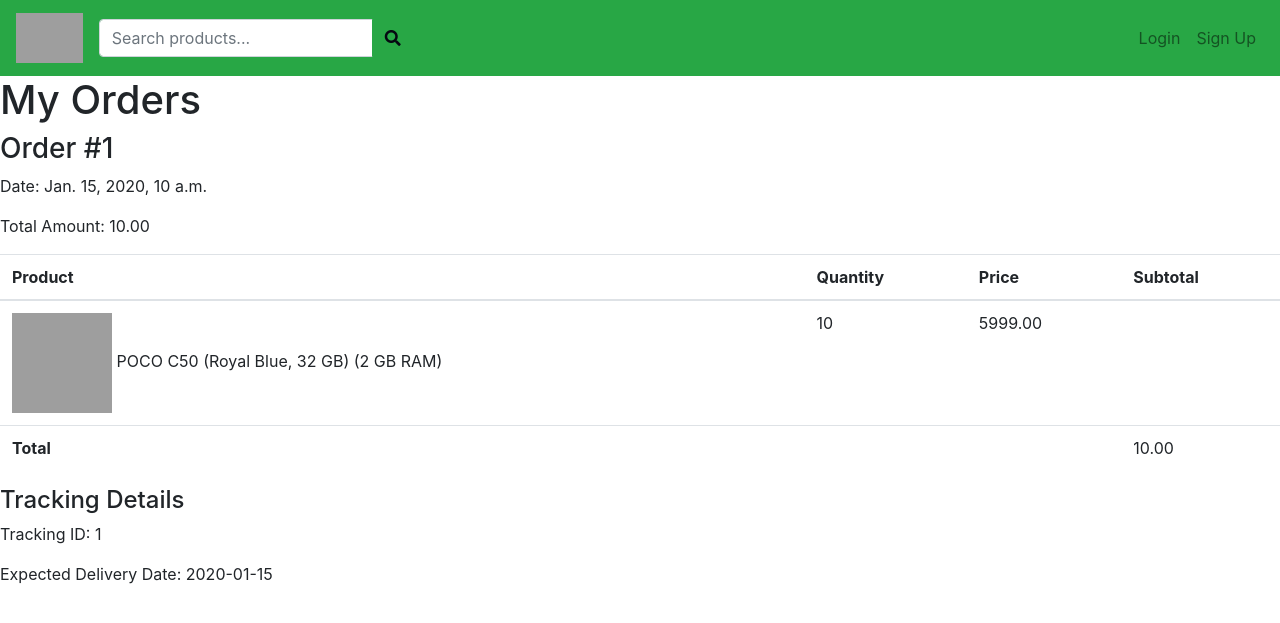
After one commit to Narikodan/ecom_vishnu, a Django app: page /my_orders/ in a window 1280 px wide. The commit adds this page. Shown: the top 623 px of the page. Run offline with Django 4.2, Linux system fonts and the light colour scheme; a user stored in the database is signed in; data comes from the database, SQL or seed files in the repository; both versions use the stored data as it was after the commit; tables that the repository leaves empty hold one stand-in row (values such as "Sample post"); some libraries are stand-ins or nearby versions; grey boxes are pictures that could not be loaded.

Commit message:
razorpay payment integration added

```diff
--- a/myapp/admin.py
+++ b/myapp/admin.py
@@ -1,5 +1,5 @@
 from django.contrib import admin
-from .models import User, Product, Cart, ShippingAddress
+from .models import User, Product, Cart, ShippingAddress, UserOrder, OrderItem
 
 
 
@@ -9,3 +9,5 @@ admin.site.register(User)
 admin.site.register(Product)
 admin.site.register(Cart)
 admin.site.register(ShippingAddress)
+admin.site.register(UserOrder)
+admin.site.register(OrderItem)
--- a/myapp/models.py
+++ b/myapp/models.py
@@ -38,3 +38,20 @@ class ShippingAddress(models.Model):
 
     def __str__(self):
         return self.name
+
+class UserOrder(models.Model):
+    user = models.ForeignKey(User, on_delete=models.CASCADE)
+    products = models.ManyToManyField(Product, through='OrderItem')
+    total_amount = models.DecimalField(max_digits=8, decimal_places=2)
+    created_at = models.DateTimeField(auto_now_add=True)
+
+    def __str__(self):
+        return f"Order #{self.pk} - {self.user.username}'s Order"
+
+class OrderItem(models.Model):
+    order = models.ForeignKey(UserOrder, on_delete=models.CASCADE)
+    product = models.ForeignKey(Product, on_delete=models.CASCADE)
+    quantity = models.PositiveIntegerField(default=1)
+
+    def __str__(self):
+        return f"Order #{self.order.pk} - {self.product.name} x {self.quantity}"
--- /dev/null
+++ b/myapp/templates/myapp/my_orders.html
@@ -0,0 +1,48 @@
+{% include 'myapp/navbar.html' %}
+  <h1>My Orders</h1>
+
+  {% if user_orders %}
+    {% for user_order in user_orders %}
+      <div class="order">
+        <h3>Order #{{ user_order.pk }}</h3>
+        <p>Date: {{ user_order.created_at }}</p>
+        <p>Total Amount: {{ user_order.total_amount }}</p>
+
+        <table class="table">
+          <thead>
+            <tr>
+              <th>Product</th>
+              <th>Quantity</th>
+              <th>Price</th>
+              <th>Subtotal</th>
+            </tr>
+          </thead>
+          <tbody>
+            {% for order_item in user_order.orderitem_set.all %}
+              <tr>
+                <td>
+                  <img src="{{ order_item.product.image_url_1 }}" alt="{{ order_item.product.name }}" width="100" height="100">
+                  {{ order_item.product.name }}
+                </td>
+                <td>{{ order_item.quantity }}</td>
+                <td>{{ order_item.product.price }}</td>
+
+              </tr>
+            {% endfor %}
+          </tbody>
+          <tfoot>
+            <tr>
+              <td colspan="3" class="text-end"><strong>Total</strong></td>
+              <td>{{ user_order.total_amount }}</td>
+            </tr>
+          </tfoot>
+        </table>
+
+        <h4>Tracking Details</h4>
+        <p>Tracking ID: {{ user_order.pk }}</p>
+        <p>Expected Delivery Date: {{ user_order.created_at|date:'Y-m-d' }}</p>
+      </div>
+    {% endfor %}
+  {% else %}
+    <p>No orders found.</p>
+  {% endif %}
--- a/myapp/urls.py
+++ b/myapp/urls.py
@@ -11,9 +11,10 @@ urlpatterns = [
     path('cart', views.cart, name='cart'),
     path('<int:id>', views.productdetails, name='productdetails'),
     path('cart/delete/<int:cart_item_id>/', views.delete_cart_item, name='delete_cart_item'),
-    path('checkout/',views.checkout, name='checkout'),
+    path('checkout/', views.checkout, name='checkout'),
     path('edit_adress/', views.edit_adress, name='edit_adress'),
-    path('buynow/<int:id>', views.buynow, name='buynow'),
-    path('paymentoption', views.paymentoption, name='paymentoption'),
+    path('buynow/<int:id>/', views.buynow, name='buynow'),
+    path('paymentoption/', views.paymentoption, name='paymentoption'),
+    path('my_orders/', views.my_orders, name='my_orders')
 
 ]
--- a/myapp/views.py
+++ b/myapp/views.py
@@ -2,9 +2,16 @@ from django.shortcuts import render, redirect, get_object_or_404
 from django.contrib.auth import get_user_model
 from django.contrib import messages
 from django.contrib.auth import authenticate, login, logout
-from .models import Product, Cart, ShippingAddress
+from django.urls import reverse
+import razorpay
+from django.conf import settings
+from .models import OrderItem, Product, Cart, ShippingAddress, UserOrder
 from django.contrib.auth.decorators import login_required
-from django.http import JsonResponse
+from django.http import HttpResponse, HttpResponseRedirect, JsonResponse
+from django.db.models import Sum
+from decimal import Decimal
+from django.db.models import F
+from myapp.models import UserOrder, OrderItem
 
 
 
@@ -20,6 +27,7 @@ def index(request):
         first_name = user.first_name
 
     return render(request, 'myapp/index.html', {'success_message': success_message, 'first_name': first_name, 'products': products})
+
 
 
 
@@ -132,17 +140,7 @@ def productdetails(request, id):
     product_object = Product.objects.get(id=id)
     return render(request, 'myapp/productdetails.html', {'product_object': product_object})
 
-@login_required
-def checkout(request):
-    user = request.user
-    try:
-        shipping_address = ShippingAddress.objects.get(user=user)
-    except ShippingAddress.DoesNotExist:
-        return redirect('myapp:edit_adress')
 
-    cart_items = Cart.objects.filter(user=user)
-    total_amount = cart_items.aggregate(total=Sum('product__price'))['total']
-    return render(request, 'myapp/checkout.html', {'shipping_address': shipping_address, 'cart_items': cart_items, 'total_amount': total_amount})
 
 
 @login_required
@@ -179,6 +177,139 @@ def buynow(request, id):
         return redirect('myapp:edit_adress')
     return render(request, 'myapp/buynow.html', {'product_object': product_object, 'shipping_address': shipping_address})
 
+from decimal import Decimal
+
+from django.urls import reverse
+
+@login_required
+def checkout(request):
+    user = request.user
+    try:
+        shipping_address = ShippingAddress.objects.get(user=user)
+    except ShippingAddress.DoesNotExist:
+        return redirect('myapp:edit_address')
+
+    cart_items = Cart.objects.filter(user=user)
+    total_amount = cart_items.aggregate(total=Sum('product__price'))['total']
+
+    # Convert the total amount to float before storing it in the session
+    request.session['total_amount'] = str(total_amount)
+
+    # Redirect to the payment option view
+    return HttpResponseRedirect(reverse('myapp:paymentoption'))
+
+
 @login_required
 def paymentoption(request):
-    return render (request, 'myapp/paymentoption.html')
+    print("Inside paymentoption view")
+
+    # Get the total amount from the session or calculate it from the user's cart
+    total_amount = request.session.get('total_amount')
+    if not total_amount:
+        # Calculate the total amount from the user's cart
+        cart_items = Cart.objects.filter(user=request.user)
+        total_amount = sum(item.product.price * item.quantity for item in cart_items)
+
+    # Create a Razorpay client instance
+    client = razorpay.Client(auth=(settings.RAZORPAY_API_KEY, settings.RAZORPAY_API_SECRET))
+
+    # Create an order on Razorpay
+    order_amount = int(float(total_amount) * 100)  # Convert the amount to paise (Razorpay uses paise as the unit)
+    order_currency = 'INR'  # Set the currency to Indian Rupees (INR)
+    order_receipt = 'order_{}'.format(request.user.id)  # Generate a unique order receipt for each user
+
+    # Prepare the order details
+    order_data = {
+        'amount': order_amount,
+        'currency': order_currency,
+        'receipt': order_receipt,
+        'payment_capture': 1,  # Capture the payment immediately
+    }
+
+    # Create the order on Razorpay
+    order = client.order.create(data=order_data)
+
+    # Extract the order ID from the response
+    order_id = order.get('id')
+
+    # Pass the order ID and total amount to the template
+    context = {
+        'razorpay_api_key': settings.RAZORPAY_API_KEY,
+        'razorpay_order_id': order_id,
+        'total_amount': total_amount,
+    }
+
+    if request.method == 'POST':
+        print("Processing POST request")
+
+        # Check if the payment is successful
+        payment_id = request.POST.get('razorpay_payment_id')
+        signature = request.POST.get('razorpay_signature')
+
+        params_dict = {
+            'razorpay_order_id': order_id,
+            'razorpay_payment_id': payment_id,
+            'razorpay_signature': signature
+        }
+
+        try:
+            # Verify the payment signature
+            client.utility.verify_payment_signature(params_dict)
+            print("Payment signature verified")
+
+
+            # Payment is successful
+            # Create a UserOrder object
+            user_order = UserOrder.objects.create(
+                user=request.user,
+                total_amount=total_amount,
+            )
+
+            print("UserOrder created:", user_order)
+
+            # Move cart items to UserOrder
+            cart_items = Cart.objects.filter(user=request.user)
+            for cart_item in cart_items:
+                order_item = OrderItem.objects.create(
+                    order=user_order,
+                    product=cart_item.product,
+                    quantity=cart_item.quantity,
+                )
+                print("OrderItem created:", order_item)
+
+            # Delete cart items
+            cart_items.delete()
+
+            # Pass the order ID, total amount, and user order ID to the template
+            context['user_order_id'] = user_order.pk
+            context['payment_successful'] = True
+
+            # Redirect to my_orders page
+            return redirect('myapp:my_orders')
+
+        except razorpay.errors.SignatureVerificationError:
+            print("Signature verification failed")
+
+            # Payment verification failed
+            context['payment_successful'] = False
+
+    # Render the paymentoption.html template with the data
+    return render(request, 'myapp/paymentoption.html', context)
+
+
+@login_required
+def my_orders(request):
+    # Retrieve the user's orders
+    user_orders = UserOrder.objects.filter(user=request.user)
+
+    # Calculate the total for each order item
+    for user_order in user_orders:
+        order_items = user_order.orderitem_set.all()
+        for order_item in order_items:
+            order_item.total = order_item.quantity * order_item.product.price
+
+    context = {
+        'user_orders': user_orders,
+    }
+
+    return render(request, 'myapp/my_orders.html', context)
--- a/myproject/settings.py
+++ b/myproject/settings.py
@@ -125,3 +125,6 @@ STATIC_URL = 'static/'
 # https://docs.djangoproject.com/en/4.2/ref/settings/#default-auto-field
 
 DEFAULT_AUTO_FIELD = 'django.db.models.BigAutoField'
+
+RAZORPAY_API_KEY = 'rzp_test_AD8iXRpb3qNLKf'
+RAZORPAY_API_SECRET = 'WHHkTRZCKUHSJfCW1g1YcuMu'
```
Also changed, not shown: myapp/templates/myapp/payment_process.html (added, +29 -0 lines), myapp/templates/myapp/paymentoption.html (+46 -47 lines), db.sqlite3, myapp/migrations/0006_orderitem_userorder_orderitem_order_and_more.py (added).
